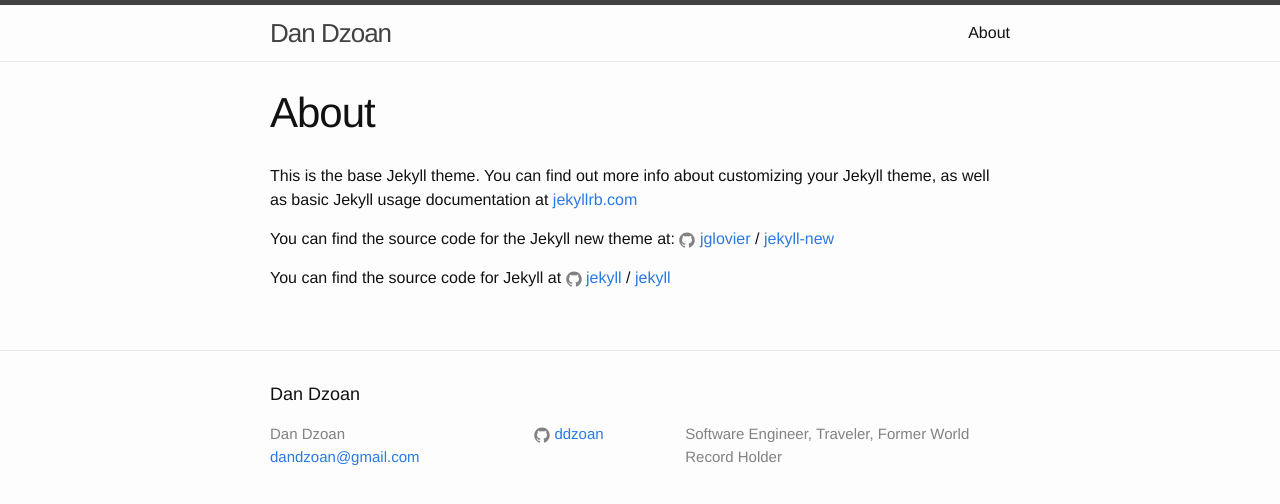
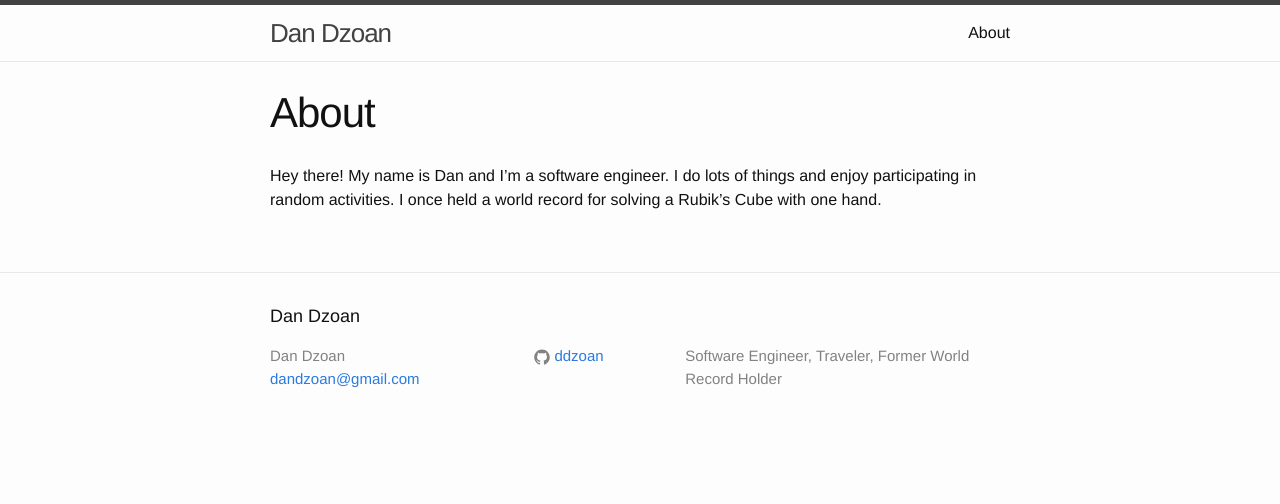
Before and after one commit to ddzoan/ddzoan.github.io, a Jekyll site: the page built from about.md, in a window 1280 px wide. Shown: the top 504 px of the page. Built offline with Jekyll 4.4.1, drawn with Linux system fonts in a browser that asks for light colours.

Commit message:
modify first post and about me

```diff
--- a/about.md
+++ b/about.md
@@ -4,12 +4,4 @@
 permalink: /about/
 ---
 
-This is the base Jekyll theme. You can find out more info about customizing your Jekyll theme, as well as basic Jekyll usage documentation at [jekyllrb.com](http://jekyllrb.com/)
-
-You can find the source code for the Jekyll new theme at:
-{% include icon-github.html username="jglovier" %} /
-[jekyll-new](https://github.com/jglovier/jekyll-new)
-
-You can find the source code for Jekyll at
-{% include icon-github.html username="jekyll" %} /
-[jekyll](https://github.com/jekyll/jekyll)
+Hey there! My name is Dan and I'm a software engineer. I do lots of things and enjoy participating in random activities. I once held a world record for solving a Rubik's Cube with one hand.
```
Also changed, not shown: _posts/2016-02-24-first-post.markdown (added, +17 -0 lines), _posts/2016-02-24-welcome-to-jekyll.markdown (deleted, +0 -25 lines).
